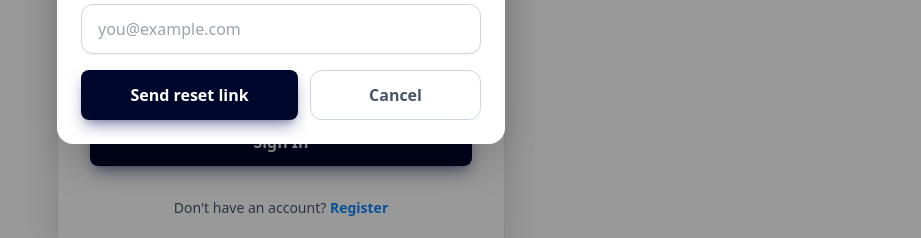
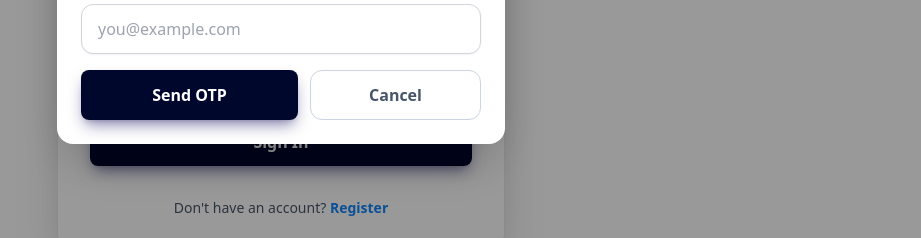
Before and after one commit to NethmiDN/InterviewAce_FE, a React (Vite) app: page /login in a window 1280 px wide. Both pictures are taken after a click on the button "Forgot password?". Shown: the part 404-642 px from the top of the page, without its empty margins (359-1280 px from the left). Built offline with nearby package versions, Linux system fonts and the light colour scheme.

Commit message:
fix: Update reset status message and button text in Login component

```diff
--- a/src/pages/Login.tsx
+++ b/src/pages/Login.tsx
@@ -225,11 +225,10 @@ export default function Login() {
 
               {resetStatus && (
                 <div
-                  className={`rounded-lg px-3 py-2 text-sm font-medium ${
-                    resetStatus.type === "success"
+                  className={`rounded-lg px-3 py-2 text-sm font-medium ${resetStatus.type === "success"
                       ? "bg-green-50 text-green-700 border border-green-200"
                       : "bg-red-50 text-red-600 border border-red-200"
-                  }`}
+                    }`}
                 >
                   {resetStatus.text}
                 </div>
@@ -241,7 +240,7 @@ export default function Login() {
                   disabled={resetLoading}
                   className="flex-1 btn-primary-gradient rounded-xl py-3 font-semibold disabled:opacity-60"
                 >
-                  {resetLoading ? "Sending..." : "Send reset link"}
+                  {resetLoading ? "Sending..." : "Send OTP"}
                 </button>
                 <button
                   type="button"
```
